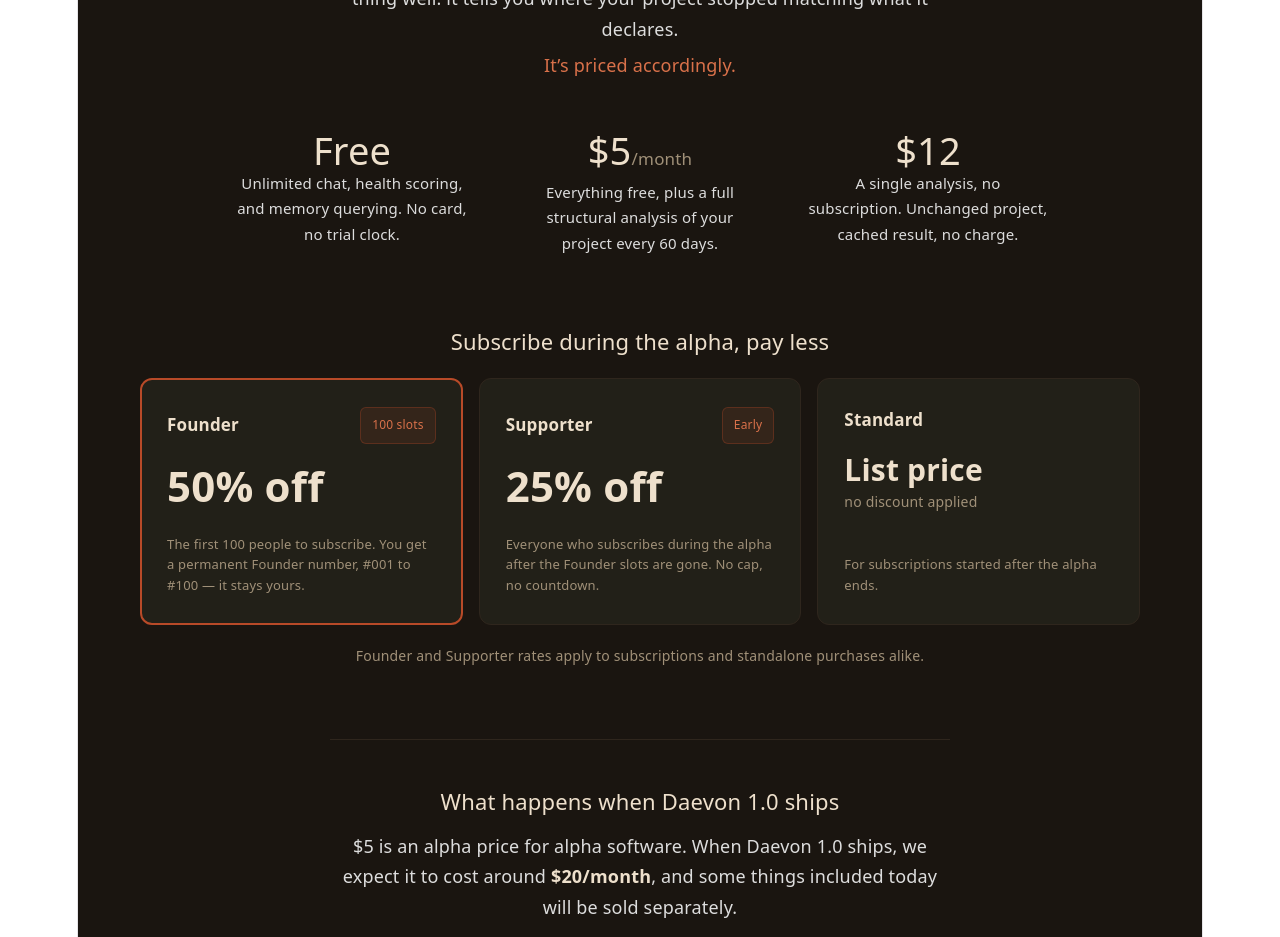
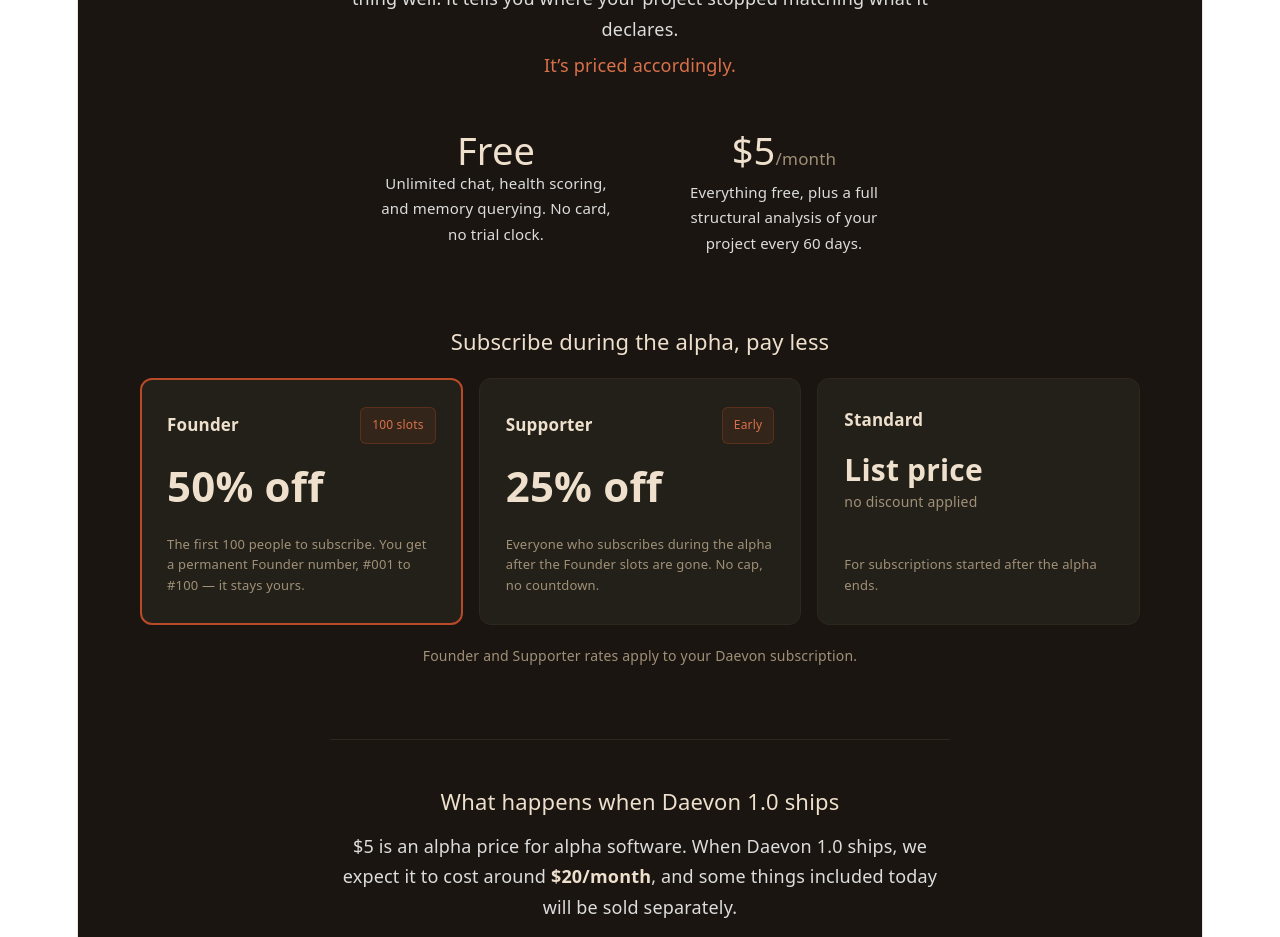
Before and after one commit to DaevonAI/daevon-site, a React (Vite) app in the folder daevon-react/: page / in a window 1280 px wide. Shown: the part 1900-2837 px from the top of the page. Built offline with nearby package versions, Linux system fonts and the light colour scheme.

Commit message:
removed analysis pricing since it isnt live yet

```diff
--- a/daevon-react/src/components/Pricing.jsx
+++ b/daevon-react/src/components/Pricing.jsx
@@ -99,8 +99,7 @@ export default function Pricing() {
             }}>
                 {[
                     ["Free", "Unlimited chat, health scoring, and memory querying. No card, no trial clock.", null],
-                    ["$5", "Everything free, plus a full structural analysis of your project every 60 days.", "/month"],
-                    ["$12", "A single analysis, no subscription. Unchanged project, cached result, no charge.", null]
+                    ["$5", "Everything free, plus a full structural analysis of your project every 60 days.", "/month"]
                 ].map(([price, blurb, suffix]) => (
                     <div key={price} style={{ minWidth: "200px", maxWidth: "240px" }}>
                         <p style={{ fontSize: "38px", color: C.text, margin: "0 0 8px", fontWeight: 300 }}>
@@ -156,7 +155,7 @@ export default function Pricing() {
                 color: C.dim,
                 lineHeight: "1.6"
             }}>
-                Founder and Supporter rates apply to subscriptions and standalone purchases alike.
+                Founder and Supporter rates apply to your Daevon subscription.
             </p>
 
             {/* ---- what happens at 1.0 ---- */}
```
